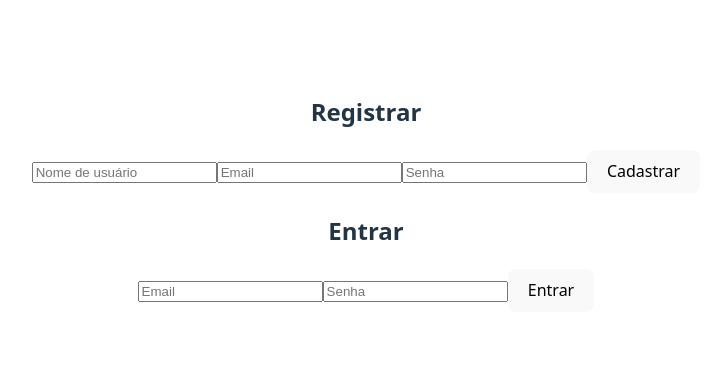
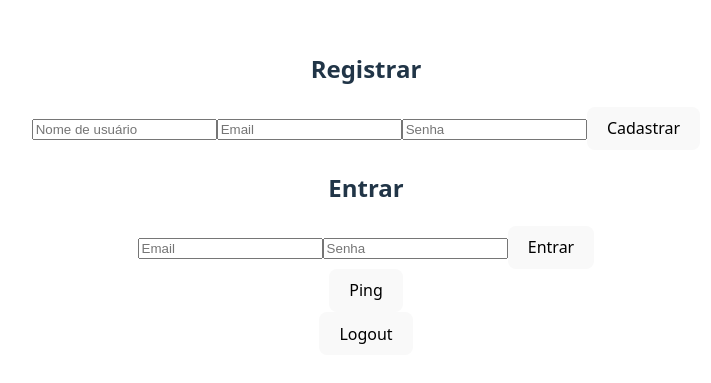
Before and after one commit to Victor-Saraiva-P/login-app, a React (Vite) app: page / in a window 1280 px wide. Shown: the part 207-590 px from the top of the page, without its empty margins (274-985 px from the left). Built offline with nearby package versions, Linux system fonts and the light colour scheme.

Commit message:
Adiciona componentes LogoutComponent e PingComponent ao App para funcionalidade de logout e ping

```diff
--- a/src/App.tsx
+++ b/src/App.tsx
@@ -1,5 +1,7 @@
 import "./App.css";
 import LoginComponent from "./components/LoginComponent";
+import LogoutComponent from "./components/LogoutComponent";
+import PingComponent from "./components/PingComponent";
 import SignUpComponent from "./components/SignUpComponent";
 
 function App() {
@@ -7,6 +9,8 @@
     <>
       <SignUpComponent />
       <LoginComponent />
+      <PingComponent />
+      <LogoutComponent />
     </>
   );
 }
--- /dev/null
+++ b/src/components/LogoutComponent.tsx
@@ -0,0 +1,21 @@
+import { authService } from "../services/authService";
+import ApiError from "../types/ApiError";
+
+function LogoutComponent() {
+  async function handleClick() {
+    try {
+      await authService.logout();
+    } catch (error) {
+      const appError = new ApiError(error);
+      console.log(appError.detail);
+    }
+  }
+
+  return (
+    <div>
+      <button onClick={handleClick}>Logout</button>
+    </div>
+  );
+}
+
+export default LogoutComponent;
--- /dev/null
+++ b/src/components/PingComponent.tsx
@@ -0,0 +1,21 @@
+import { authService } from "../services/authService";
+import ApiError from "../types/ApiError";
+
+function PingComponent() {
+  async function handleClick() {
+    try {
+      await authService.ping();
+    } catch (error) {
+      const appError = new ApiError(error);
+      console.log(appError.detail);
+    }
+  }
+
+  return (
+    <div>
+      <button onClick={handleClick}>Ping</button>
+    </div>
+  );
+}
+
+export default PingComponent;
```
